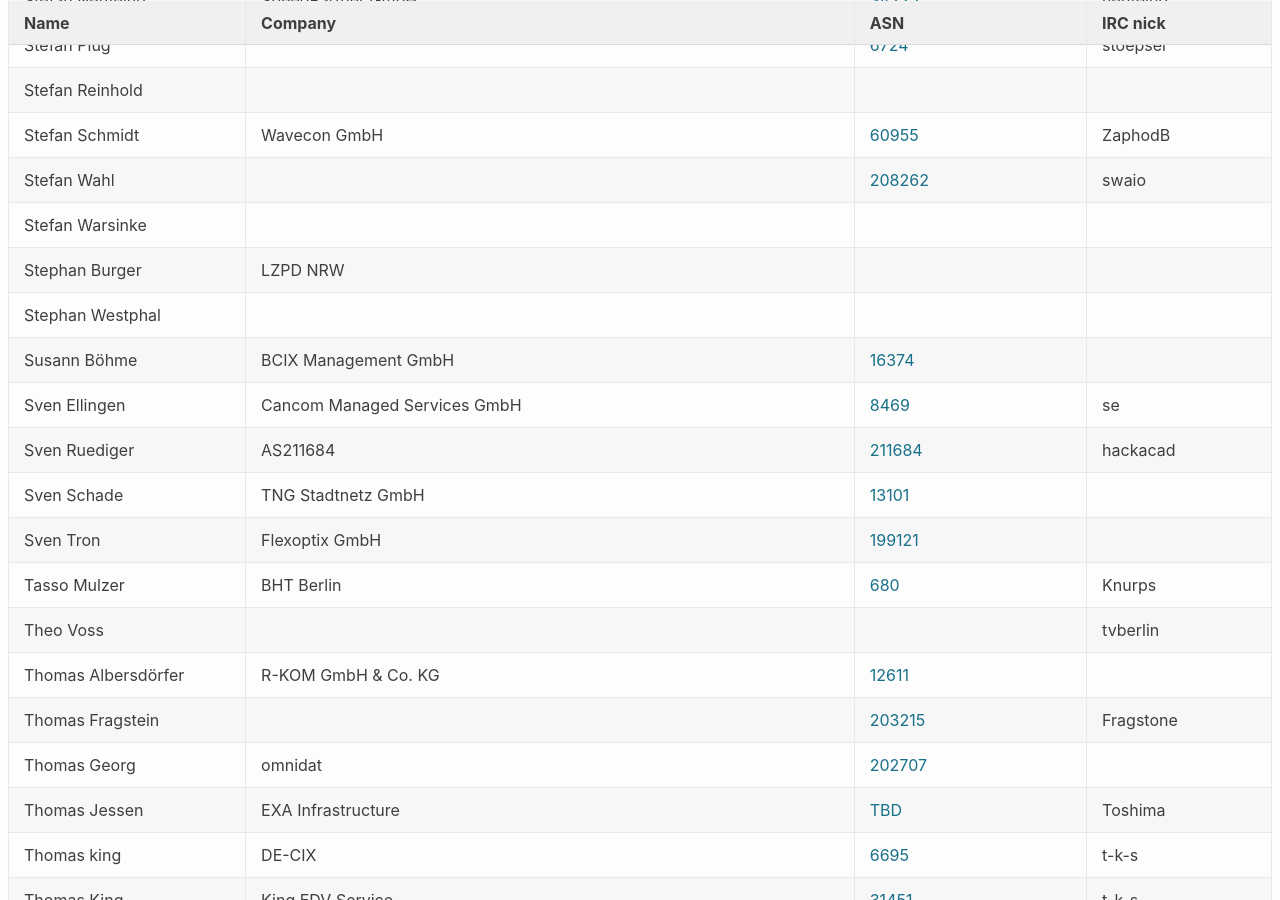
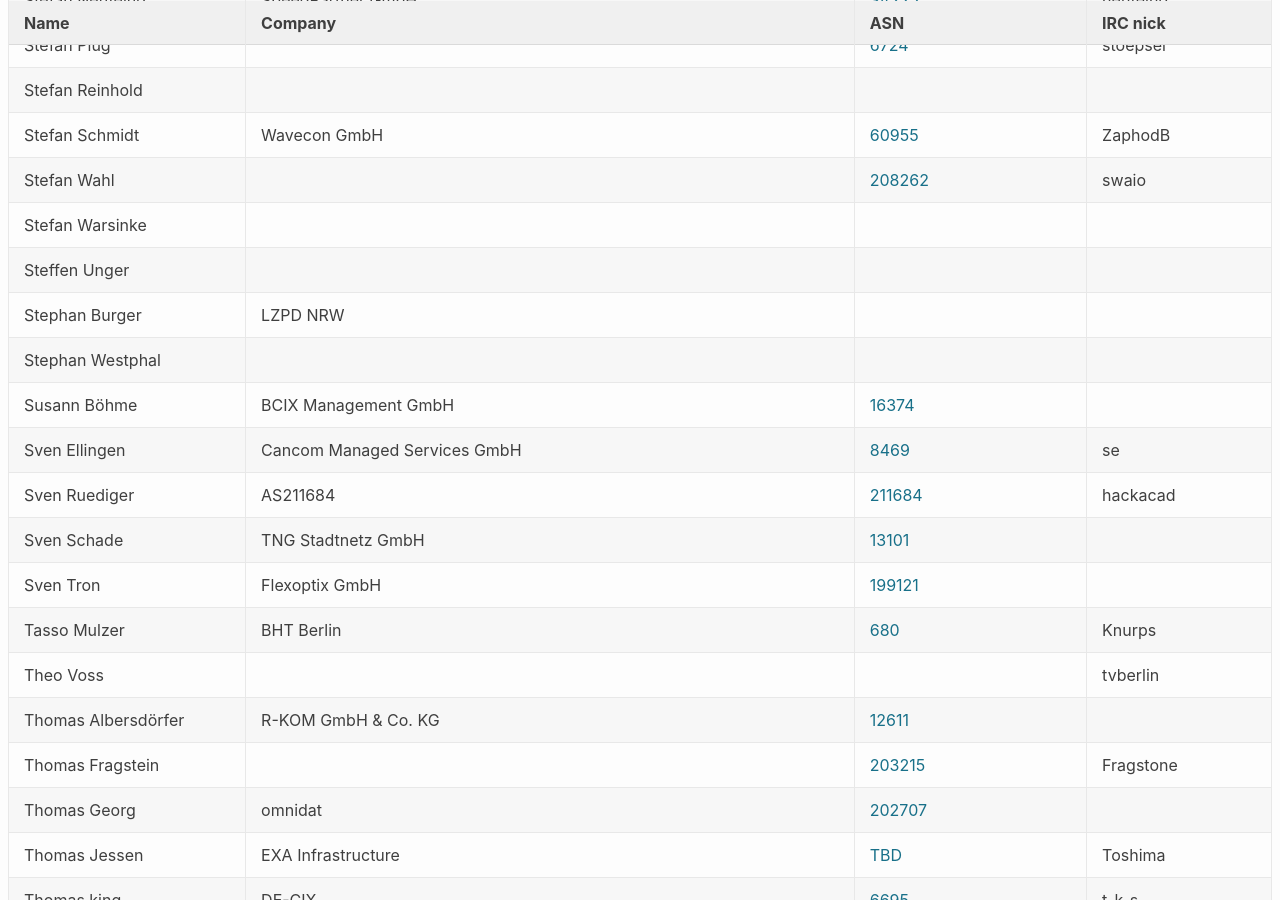
Before and after one commit to denog/pretix-attendeelist, a Jekyll site: the page built from denog13/index.markdown, in a window 1280 px wide and 900 px high, scrolled down 19873 px. Built offline with Jekyll 4.4.1, drawn with Linux system fonts in a browser that asks for light colours.

Commit message:
Latest data: Thu Oct 21 09:32:05 UTC 2021

```diff
--- a/_data/attendees_denog13.json
+++ b/_data/attendees_denog13.json
@@ -2586,6 +2586,12 @@
     "asn": null
   },
   {
+    "name": "Steffen Unger",
+    "company": null,
+    "irc": null,
+    "asn": null
+  },
+  {
     "name": "Stephan Burger",
     "company": "LZPD NRW",
     "irc": null,
```
